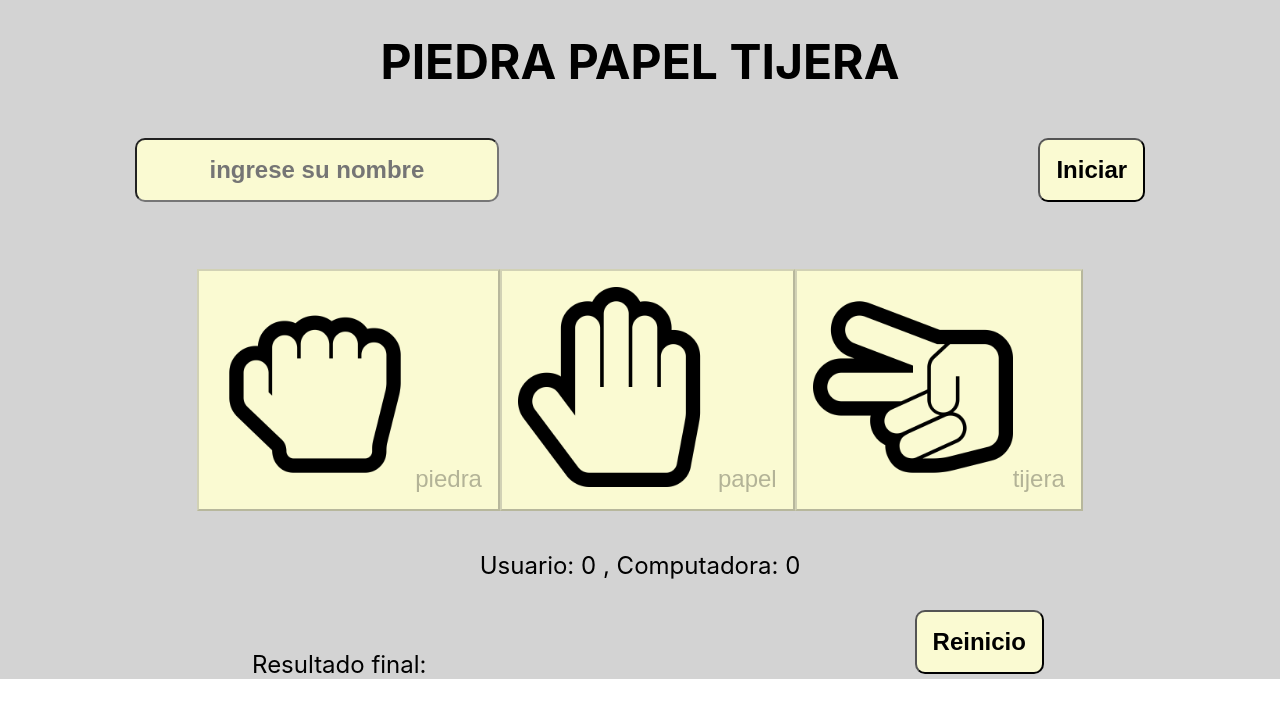
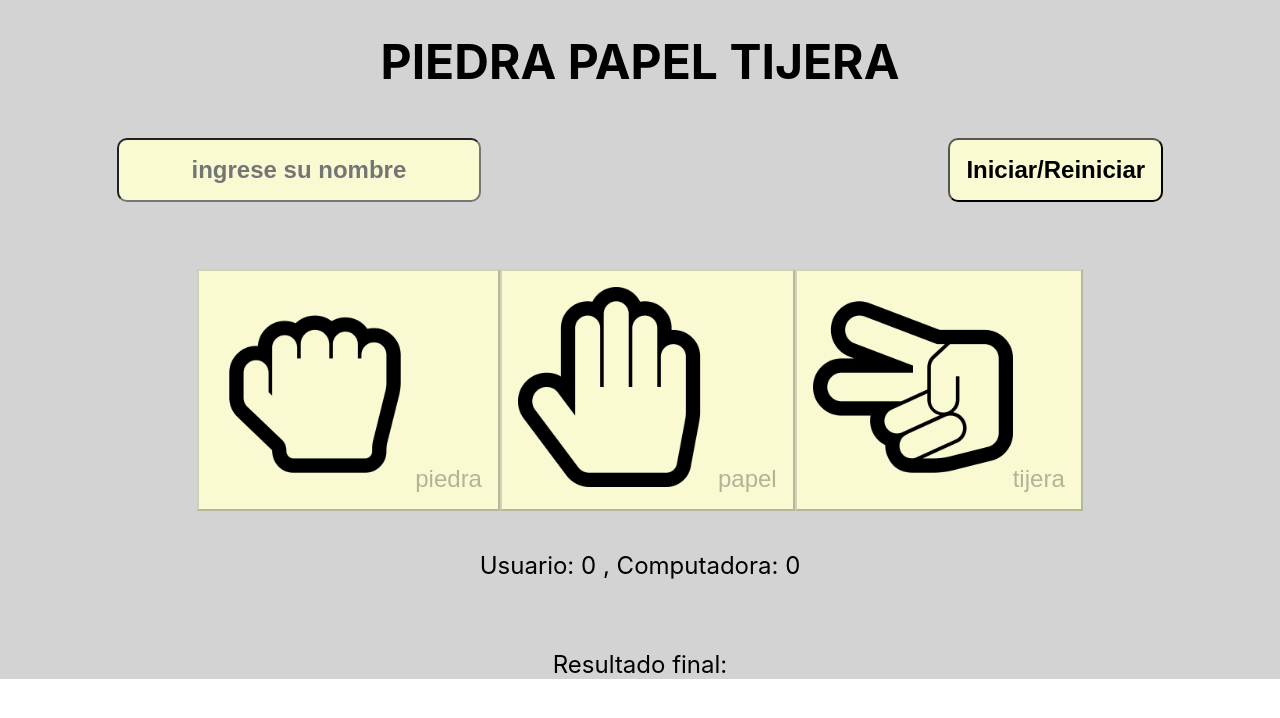
Before and after one commit to MarceCeru/practicobisbis, a React (Create React App) app: page / in a window 1280 px wide. Shown: the top 718 px of the page. Built offline with nearby package versions, Linux system fonts and the light colour scheme.

Commit message:
Eliminacion boton reinicio

```diff
--- a/src/App.js
+++ b/src/App.js
@@ -7,7 +7,6 @@ import BotonInicioReinicio from './componentes/botonInicioReinicio';
 import ResultadosParciales from './componentes/resultadosParciales';
 import ResutadoFinal from './componentes/resultadoFinal';
 import Juego from './componentes/juego';
-import Reinicio from './componentes/botonReinicio';
 
 
 
@@ -60,7 +59,6 @@ const [desabilitar, setDesabilitar] = useState(false);
 
       <div id='resultadoFinal'>
          <ResutadoFinal ganador={ganador} setGanador={setGanador}/>
-        <Reinicio contadores={contadores} setContadores={setContadores} setGanador={setGanador} desabilitar={desabilitar} setDesabilitar={setDesabilitar}/>
       </div>
 
 
--- a/src/componentes/botonInicioReinicio.jsx
+++ b/src/componentes/botonInicioReinicio.jsx
@@ -18,7 +18,7 @@ function Saludar ( ){
 
 return(
     <div >
-       <button onClick={Saludar}  id="Inicio">Iniciar</button>
+       <button onClick={Saludar}  id="Inicio">Iniciar/Reiniciar</button>
     </div>
 );
 }
--- a/src/componentes/botonReinicio.jsx
+++ /dev/null
@@ -1,17 +0,0 @@
-import React from "react";
-//import ResutadoFinal from "./resultadoFinal";
-
-export default function Reinicio({contadores, setContadores, ganador, setGanador, desabilitar, setDesabilitar}){
- function reiniciar( ){
-    setDesabilitar(true);
-    setContadores({ contadores,usuario: (0), computadora: (0)});
-    setGanador('');
- }
-    return(
-        <div>
-            <button onClick={reiniciar} id="reinicio">Reinicio</button>
-
-        </div>
-
-    )
-}
```
